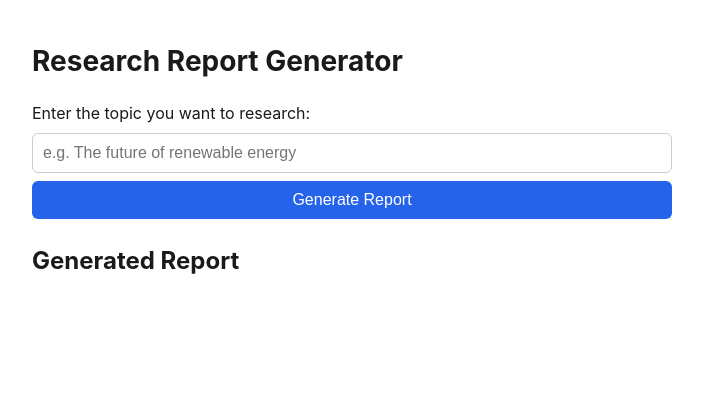
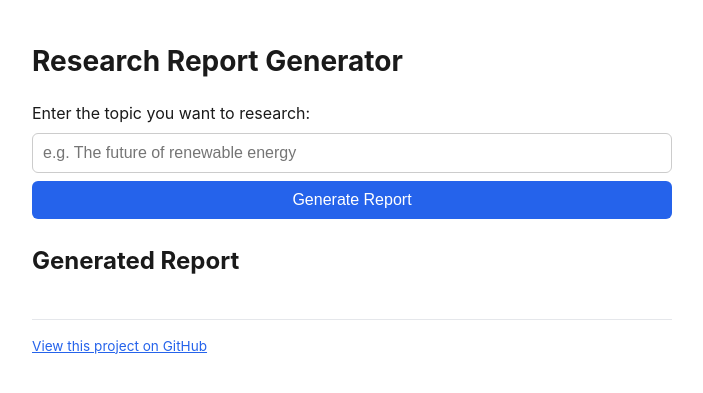
Before and after one commit to Raghavan1988/research_report_generator, a Flask app: page / in a window 1280 px wide. Shown: the top 393 px of the page, without its empty margins (288-991 px from the left). Run offline with Flask 2, Linux system fonts and the light colour scheme.

Commit message:
Add footer with GitHub repository link to the UI

```diff
--- a/templates/index.html
+++ b/templates/index.html
@@ -44,6 +44,16 @@
             background: #9ca3af;
             cursor: not-allowed;
         }
+        footer {
+            margin-top: 40px;
+            padding-top: 16px;
+            border-top: 1px solid #e5e7eb;
+            font-size: 0.85rem;
+            color: #6b7280;
+        }
+        footer a {
+            color: #2563eb;
+        }
     </style>
 </head>
 <body>
@@ -55,6 +65,10 @@
     </form>
     <h2>Generated Report</h2>
     <div id="report-link"></div>
+
+    <footer>
+        <a href="https://github.com/Raghavan1988/research_report_generator" target="_blank" rel="noopener">View this project on GitHub</a>
+    </footer>
 
     <script>
         document.getElementById('report-form').addEventListener('submit', function(e) {
```
